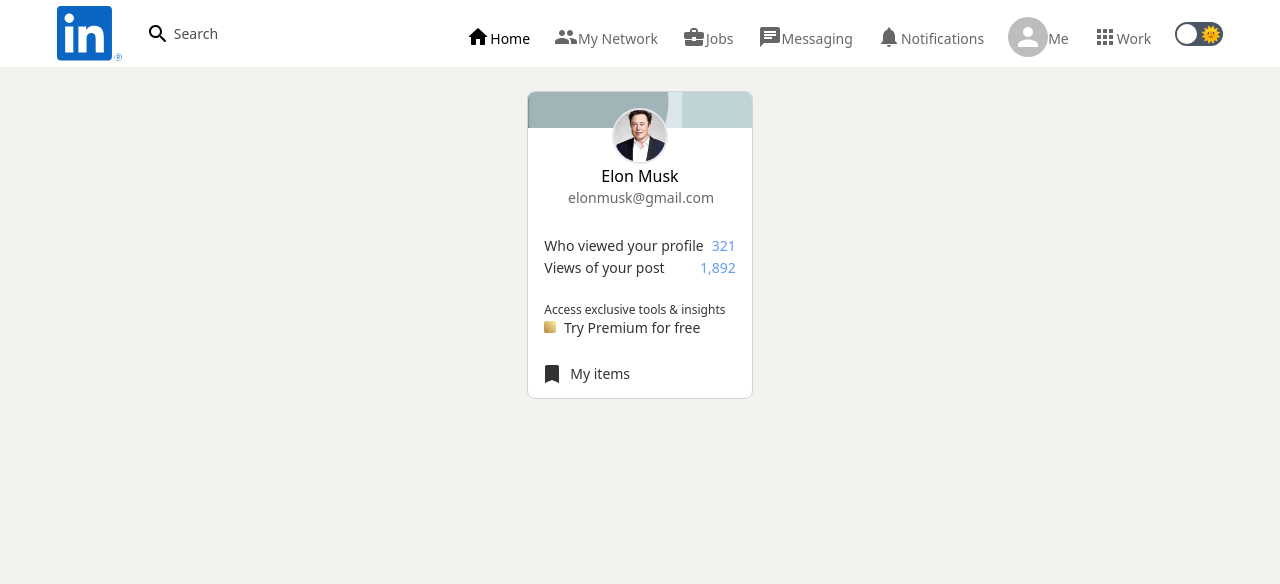
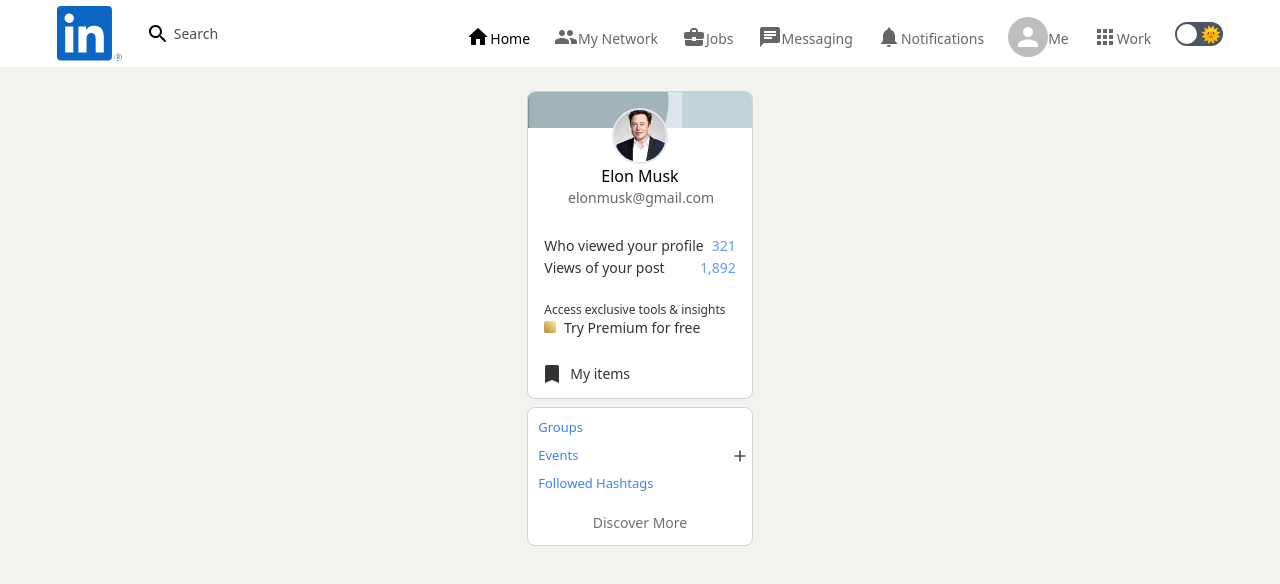
Before and after one commit to jaker94/linked-cl2, a Next.js app: page / in a window 1280 px wide. Shown: the top 584 px of the page. Built offline with nearby package versions, Linux system fonts and the light colour scheme; no server answers; sample sign-in values are in the browser's storage.

Commit message:
functionality of session in progress for sidebar

```diff
--- a/src/components/Sidebar.jsx
+++ b/src/components/Sidebar.jsx
@@ -1,7 +1,7 @@
 import Image from "next/image";
 import SessionLogo from "../assets/SessionLogo.png";
 import { Avatar } from "@mui/material";
-import { BookmarkOutlined } from "@mui/icons-material";
+import { AddRounded, BookmarkOutlined } from "@mui/icons-material";
 
 function Sidebar() {
   return (
@@ -60,12 +60,27 @@
             </h4>
           </div>
           <div className="sidebarButton flex items-center space-x-1.5">
-                <BookmarkOutlined className="-ml-1" />
+            <BookmarkOutlined className="!-ml-1" />
             <h4 className="dark:text-white font-medium">My items</h4>
           </div>
         </div>
       </div>
       {/* Bottom */}
+      <div
+        className="hidden md:flex bg-white dark:bg-[#1d2226] text-black/70 dark:text-white/75
+       rounded-lg overflow-hidden flex-col space-y-2 pt-2.5 sticky top-20
+       border border-gray-300 dark:border-none"
+      >
+        <p className="sidebarLinks">Groups</p>
+        <div className="flex items-center justify-between">
+          <p className="sidebarLinks">Events</p>
+          <AddRounded className="!h-5" />
+        </div>
+        <p className="sidebarLinks">Followed Hashtags</p>
+        <div className="sidebarButton text-center">
+          <h4 className="dark:text-white/75 font-medium text-sm">Discover More</h4>
+        </div>
+      </div>
     </div>
   );
 }
--- a/src/pages/_app.js
+++ b/src/pages/_app.js
@@ -1,10 +1,13 @@
 import { ThemeProvider } from "next-themes";
 import "../styles/globals.css";
+import { SessionProvider } from "next-auth/react";
 
-export default function App({ Component, pageProps }) {
+export default function App({ Component, pageProps: {session, ...pageProps} }) {
   return (
+    <SessionProvider session={session}>
     <ThemeProvider attribute="class">
       <Component {...pageProps} />
     </ThemeProvider>
+    </SessionProvider>
   );
 }
--- a/src/pages/index.js
+++ b/src/pages/index.js
@@ -2,8 +2,12 @@
 import Head from 'next/head'
 import Header from "../components/Header"
 import Sidebar from "../components/Sidebar"
+import { getSession, useSession } from 'next-auth/react'
 
 export default function Home() {
+  const { data: session } = useSession();
+
+  console.log(session)
   return (
     <div className="bg-[#f3f2ef] dark:bg-black dark:text-white h-screen
     overflow-y-scroll md:space-y-6">
@@ -22,3 +26,20 @@
     </div>
   )
 }
+
+export async function getServerSideProps(context) {
+const session = await getSession(context)
+if (!session) {
+  return {
+    redirect: {
+      permanent: false,
+      destination: "/home",
+    }
+  }
+}
+return {
+  props: {
+    session,
+  }
+}
+}
--- a/src/styles/globals.css
+++ b/src/styles/globals.css
@@ -29,4 +29,8 @@
     .sidebarButton {
         @apply dark:border-t border-gray-600 py-3 px-4 cursor-pointer opacity-80 hover:opacity-100
     }
+
+    .sidebarLinks {
+        @apply text-[13px] font-medium text-blue-500 hover:underline cursor-pointer px-2.5
+    }
 }
```
Lines whose indentation alone changed are shown as unchanged.
